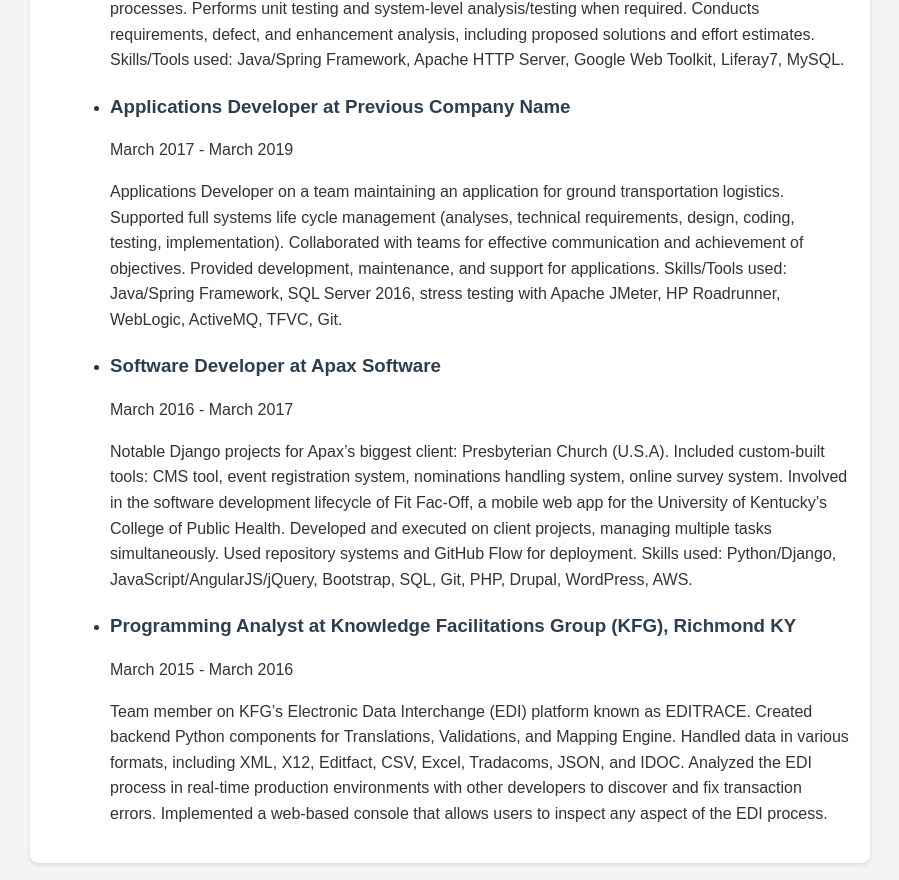
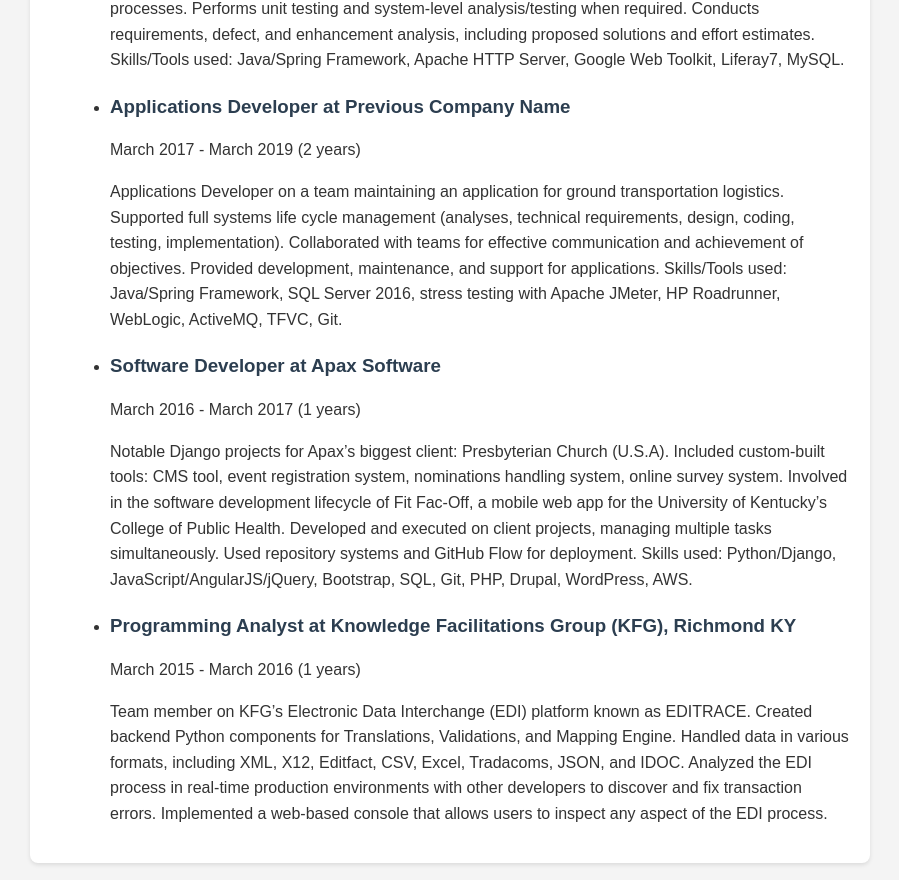
Before and after one commit to msmith1392/msmith1392.github.io, a React (Create React App) app: page /work-experience in a window 1280 px wide. Shown: the part 552-1432 px from the top of the page, without its empty margins (190-1089 px from the left). Built offline with nearby package versions, Linux system fonts and the light colour scheme.

Commit message:
Refactor WorkExperience component
Added startDate and endDate properties.

Calculate and display duration in years.

```diff
--- a/src/components/WorkExperience.js
+++ b/src/components/WorkExperience.js
@@ -5,7 +5,8 @@
     {
       jobTitle: "Mid-level Software Developer",
       company: "4 Arrows Consulting Inc.",
-        duration: "March 2019 - Present",
+      startDate: "March 2019",
+      endDate: "Present",
         description:
             "In 2019, Mr. Smith accepted a position as a Software Engineer. " +
             "Completed work for PrepToolkit Unified Reporting Tool (URT), REP Exercises, and HSEEP Exercises. " +
@@ -18,7 +19,8 @@
     {
         jobTitle: "Applications Developer",
         company: "Previous Company Name",
-        duration: "March 2017 - March 2019",
+        startDate: "March 2017",
+        endDate: "March 2019",
         description:
             "Applications Developer on a team maintaining an application for ground transportation logistics. " +
             "Supported full systems life cycle management (analyses, technical requirements, design, coding, testing, implementation). " +
@@ -29,7 +31,8 @@
     {
         jobTitle: "Software Developer",
         company: "Apax Software",
-        duration: "March 2016 - March 2017",
+        startDate: "March 2016",
+        endDate: "March 2017",
         description:
             "Notable Django projects for Apax’s biggest client: Presbyterian Church (U.S.A). " +
             "Included custom-built tools: CMS tool, event registration system, nominations handling system, online survey system. " +
@@ -41,7 +44,8 @@
     {
         jobTitle: "Programming Analyst",
         company: "Knowledge Facilitations Group (KFG), Richmond KY",
-        duration: "March 2015 - March 2016",
+        startDate: "March 2015",
+        endDate: "March 2016",
         description:
             "Team member on KFG’s Electronic Data Interchange (EDI) platform known as EDITRACE. " +
             "Created backend Python components for Translations, Validations, and Mapping Engine. " +
@@ -52,6 +56,12 @@
 ]
 ;
 
+const calculateDuration = (start, end) => {
+  const startYear = parseInt(start.split(" ")[1]);
+  const endYear = end === "Present" ? new Date().getFullYear() : parseInt(end.split(" ")[1]);
+  return endYear - startYear;
+};
+
 return (
   <section>
     <h2>Work Experience</h2>
@@ -59,7 +69,7 @@
       {experiences.map((experience, index) => (
         <li key={index}>
           <h3>{experience.jobTitle} at {experience.company}</h3>
-            <p>{experience.duration}</p>
+          <p>{experience.startDate} - {experience.endDate} ({calculateDuration(experience.startDate, experience.endDate)} years)</p>
           <p>{experience.description}</p>
         </li>
       ))}
```
Lines whose indentation alone changed are shown as unchanged.
